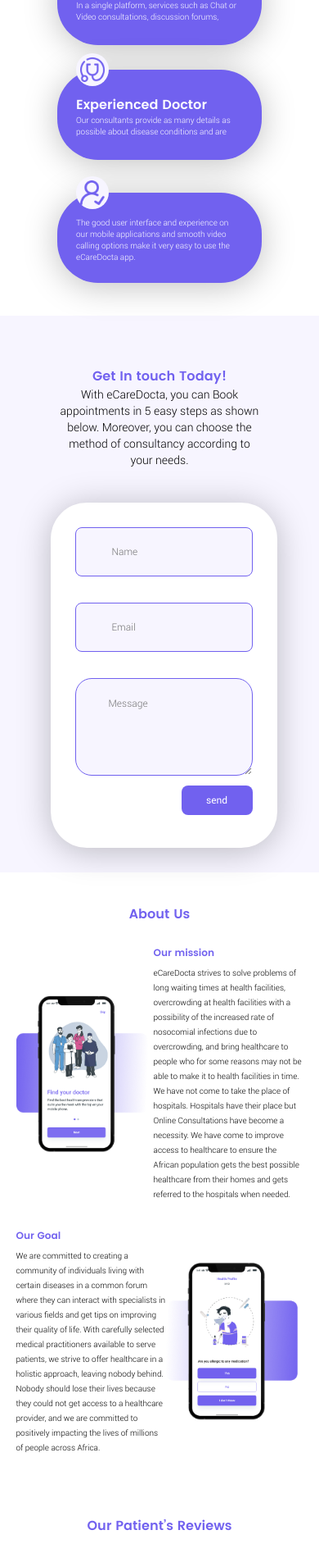
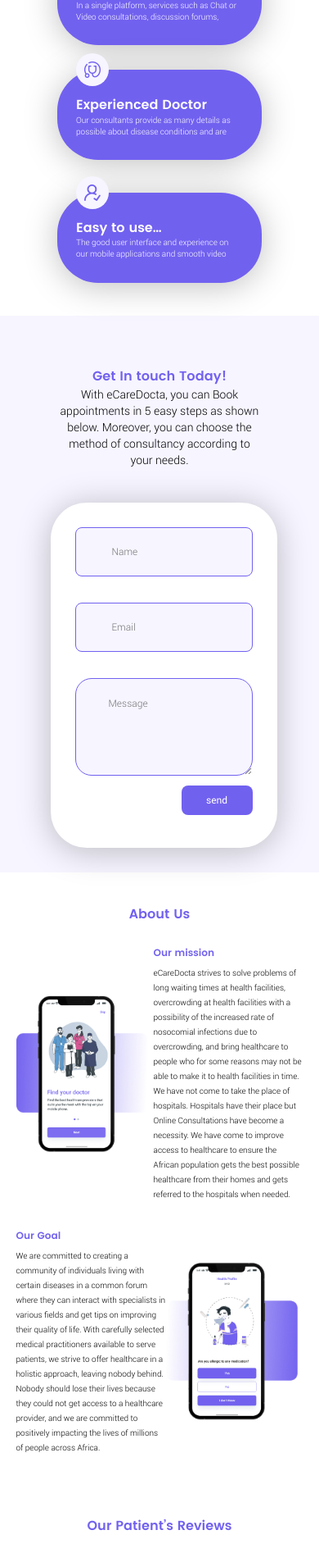
Before and after one commit to Moin105/Ecare, a Next.js app: page / in a window 390 px wide. Shown: the part 2151-4056 px from the top of the page at 82% size. Built offline with nearby package versions, Linux system fonts and the light colour scheme; no server answers.

Commit message:
design changed

```diff
--- a/styles/Home.module.css
+++ b/styles/Home.module.css
@@ -1981,8 +1981,8 @@
     top: -20px;
   }
   .wcare .row1 .docbox .circle .figure {
-    width: 30px;
-    height: 30px;
+    width: 20px;
+    height: 20px;
   }
   .wcare .row1 .docbox .h4 {
     font-size: 16px;
@@ -2011,8 +2011,8 @@
     top: -20px;
   }
   .wcare .row2 .docbox .circle .figure {
-    width: 30px;
-    height: 30px;
+    width: 20px;
+    height: 20px;
   }
   .wcare .row2 .docbox .h4 {
     white-space: nowrap;
@@ -2024,6 +2024,8 @@
   }
   .wcare .row2 .docbox .p {
     font-weight: 300;
+    overflow-y: hidden;
+    height: 30px;
     font-size: 10px;
     line-height: 14px;
   }
@@ -2070,7 +2072,7 @@
   .contact .sep .right .form .input {
     padding: 22px 0px 22px 44px;
     margin-bottom: 32px;
-    font-size: 12px;
+    font-size: 12px !important;
   }
   .contact .sep .right .form .message {
     padding: 22px 0px 22px 44px;
@@ -2146,6 +2148,7 @@
     padding: 3px 26px 9px 26px;
   }
   .footer .ufooter .newsletter .input {
+    font-size: 10px;
     padding: 12px 0px 12px 6px;
     margin-bottom: 32px;
     width: 100px;
--- a/styles/Home.module.scss
+++ b/styles/Home.module.scss
@@ -2213,8 +2213,8 @@
             height: 40px;
             top: -20px;
             .figure{
-                width: 30px;
-                height: 30px;
+                width: 20px;
+                height: 20px;
             }
         }
         .h4{
@@ -2244,8 +2244,8 @@
             height: 40px;
             top: -20px;
             .figure{
-                width: 30px;
-                height: 30px;
+                width: 20px;
+                height: 20px;
             }
         }
         .h4{
@@ -2258,6 +2258,8 @@
         }
         .p{
             font-weight: 300;
+            overflow-y: hidden;
+            height: 30px;
             font-size: 10px;
             line-height: 14px;
         }
@@ -2304,7 +2306,7 @@
             .input{
                 padding: 22px 0px 22px 44px;
                 margin-bottom: 32px;
-                font-size: 12px;
+                font-size: 12px !important;
             }
             .message{
                 padding: 22px 0px 22px 44px;
@@ -2386,6 +2388,7 @@
             }
         }
         .input{
+            font-size: 10px;
             padding: 12px 0px 12px 6px;
             margin-bottom: 32px;
             width: 100px;
```
Also changed, not shown: 1 other file (tests, documents, lock files or other folders).
